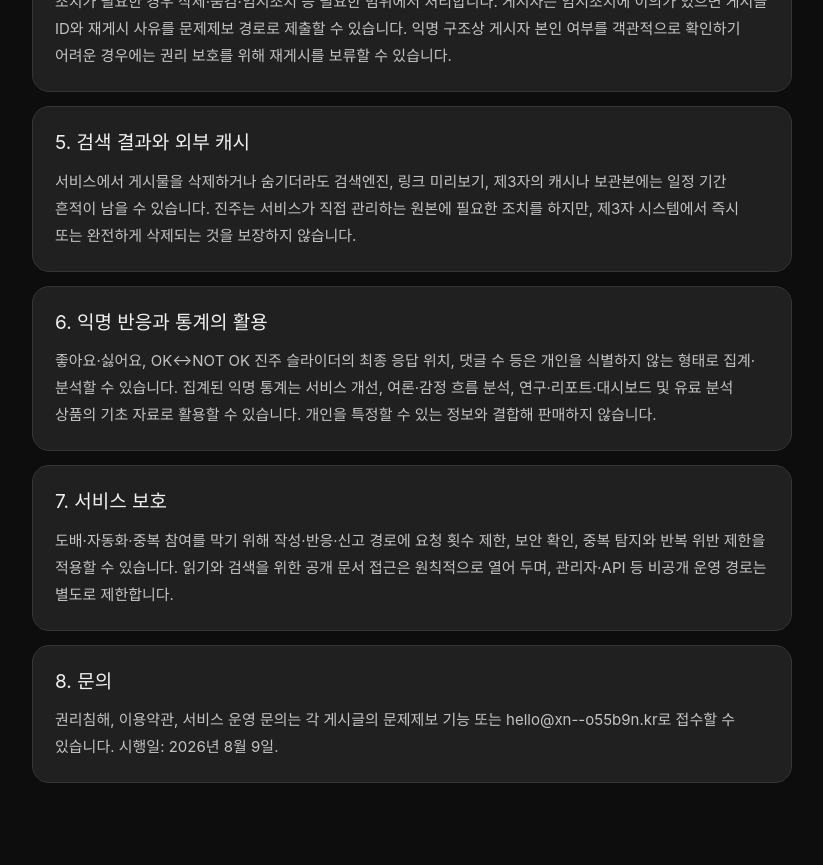
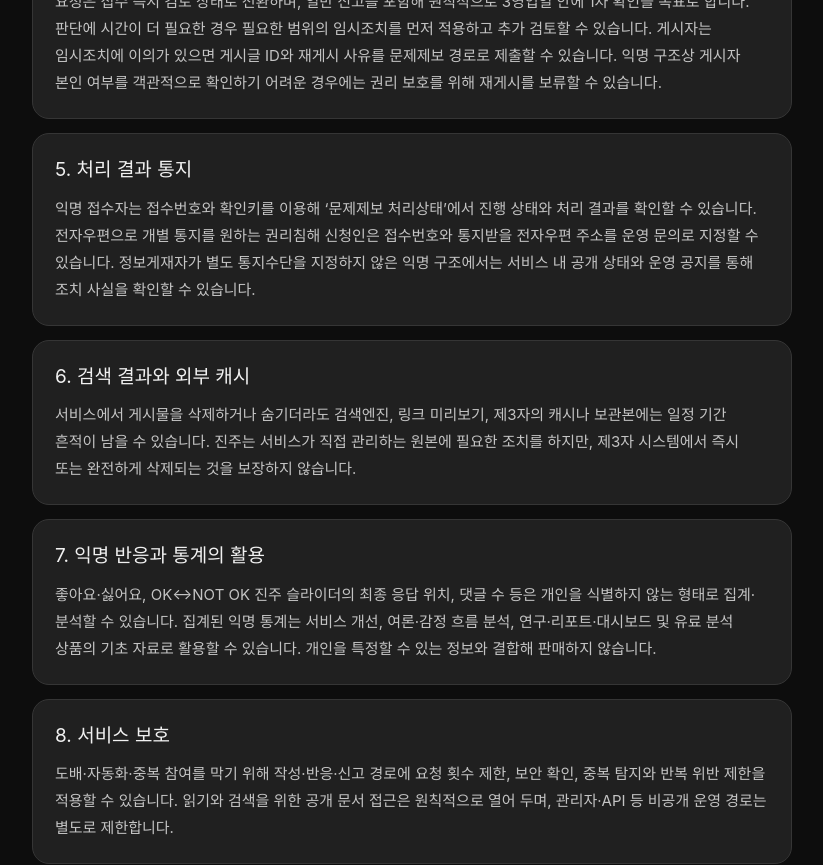
Before and after one commit to junginaha/JINJU, a Next.js app: page /terms in a window 1280 px wide. Shown: the part 920-1785 px from the top of the page, without its empty margins (228-1051 px from the left). Built offline with nearby package versions, Linux system fonts and the light colour scheme.

Commit message:
권리침해 처리기한과 통지 절차 구체화

```diff
--- a/app/terms/page.tsx
+++ b/app/terms/page.tsx
@@ -27,23 +27,27 @@ export default function TermsPage() {
     </section>
     <section>
       <h2>4. 처리 순서와 이의 제기</h2>
-      <p>신고가 접수되면 접수번호를 발급하고, 긴급한 개인정보 노출·명백한 권리침해 가능성이 있는 건을 우선 확인합니다. 조치가 필요한 경우 삭제·숨김·임시조치 등 필요한 범위에서 처리합니다. 게시자는 임시조치에 이의가 있으면 게시글 ID와 재게시 사유를 문제제보 경로로 제출할 수 있습니다. 익명 구조상 게시자 본인 여부를 객관적으로 확인하기 어려운 경우에는 권리 보호를 위해 재게시를 보류할 수 있습니다.</p>
+      <p>신고가 접수되면 접수번호를 발급하고, 개인정보 노출·명백한 권리침해 가능성이 큰 건을 우선 확인합니다. 권리침해 요청은 접수 즉시 검토 상태로 전환하며, 일반 신고를 포함해 원칙적으로 3영업일 안에 1차 확인을 목표로 합니다. 판단에 시간이 더 필요한 경우 필요한 범위의 임시조치를 먼저 적용하고 추가 검토할 수 있습니다. 게시자는 임시조치에 이의가 있으면 게시글 ID와 재게시 사유를 문제제보 경로로 제출할 수 있습니다. 익명 구조상 게시자 본인 여부를 객관적으로 확인하기 어려운 경우에는 권리 보호를 위해 재게시를 보류할 수 있습니다.</p>
     </section>
     <section>
-      <h2>5. 검색 결과와 외부 캐시</h2>
+      <h2>5. 처리 결과 통지</h2>
+      <p>익명 접수자는 접수번호와 확인키를 이용해 ‘문제제보 처리상태’에서 진행 상태와 처리 결과를 확인할 수 있습니다. 전자우편으로 개별 통지를 원하는 권리침해 신청인은 접수번호와 통지받을 전자우편 주소를 운영 문의로 지정할 수 있습니다. 정보게재자가 별도 통지수단을 지정하지 않은 익명 구조에서는 서비스 내 공개 상태와 운영 공지를 통해 조치 사실을 확인할 수 있습니다.</p>
+    </section>
+    <section>
+      <h2>6. 검색 결과와 외부 캐시</h2>
       <p>서비스에서 게시물을 삭제하거나 숨기더라도 검색엔진, 링크 미리보기, 제3자의 캐시나 보관본에는 일정 기간 흔적이 남을 수 있습니다. 진주는 서비스가 직접 관리하는 원본에 필요한 조치를 하지만, 제3자 시스템에서 즉시 또는 완전하게 삭제되는 것을 보장하지 않습니다.</p>
     </section>
     <section>
-      <h2>6. 익명 반응과 통계의 활용</h2>
+      <h2>7. 익명 반응과 통계의 활용</h2>
       <p>좋아요·싫어요, OK↔NOT OK 진주 슬라이더의 최종 응답 위치, 댓글 수 등은 개인을 식별하지 않는 형태로 집계·분석할 수 있습니다. 집계된 익명 통계는 서비스 개선, 여론·감정 흐름 분석, 연구·리포트·대시보드 및 유료 분석 상품의 기초 자료로 활용할 수 있습니다. 개인을 특정할 수 있는 정보와 결합해 판매하지 않습니다.</p>
     </section>
     <section>
-      <h2>7. 서비스 보호</h2>
+      <h2>8. 서비스 보호</h2>
       <p>도배·자동화·중복 참여를 막기 위해 작성·반응·신고 경로에 요청 횟수 제한, 보안 확인, 중복 탐지와 반복 위반 제한을 적용할 수 있습니다. 읽기와 검색을 위한 공개 문서 접근은 원칙적으로 열어 두며, 관리자·API 등 비공개 운영 경로는 별도로 제한합니다.</p>
     </section>
     <section>
-      <h2>8. 문의</h2>
-      <p>권리침해, 이용약관, 서비스 운영 문의는 각 게시글의 문제제보 기능 또는 hello@xn--o55b9n.kr로 접수할 수 있습니다. 시행일: 2026년 8월 9일.</p>
+      <h2>9. 문의</h2>
+      <p>권리침해, 이용약관, 서비스 운영 문의는 각 게시글의 문제제보 기능 또는 hello@xn--o55b9n.kr로 접수할 수 있습니다. 처리상태 확인은 <a href="/report-status">문제제보 처리상태</a>에서 할 수 있습니다. 시행일: 2026년 8월 9일.</p>
     </section>
   </PolicyPage>;
 }
```
